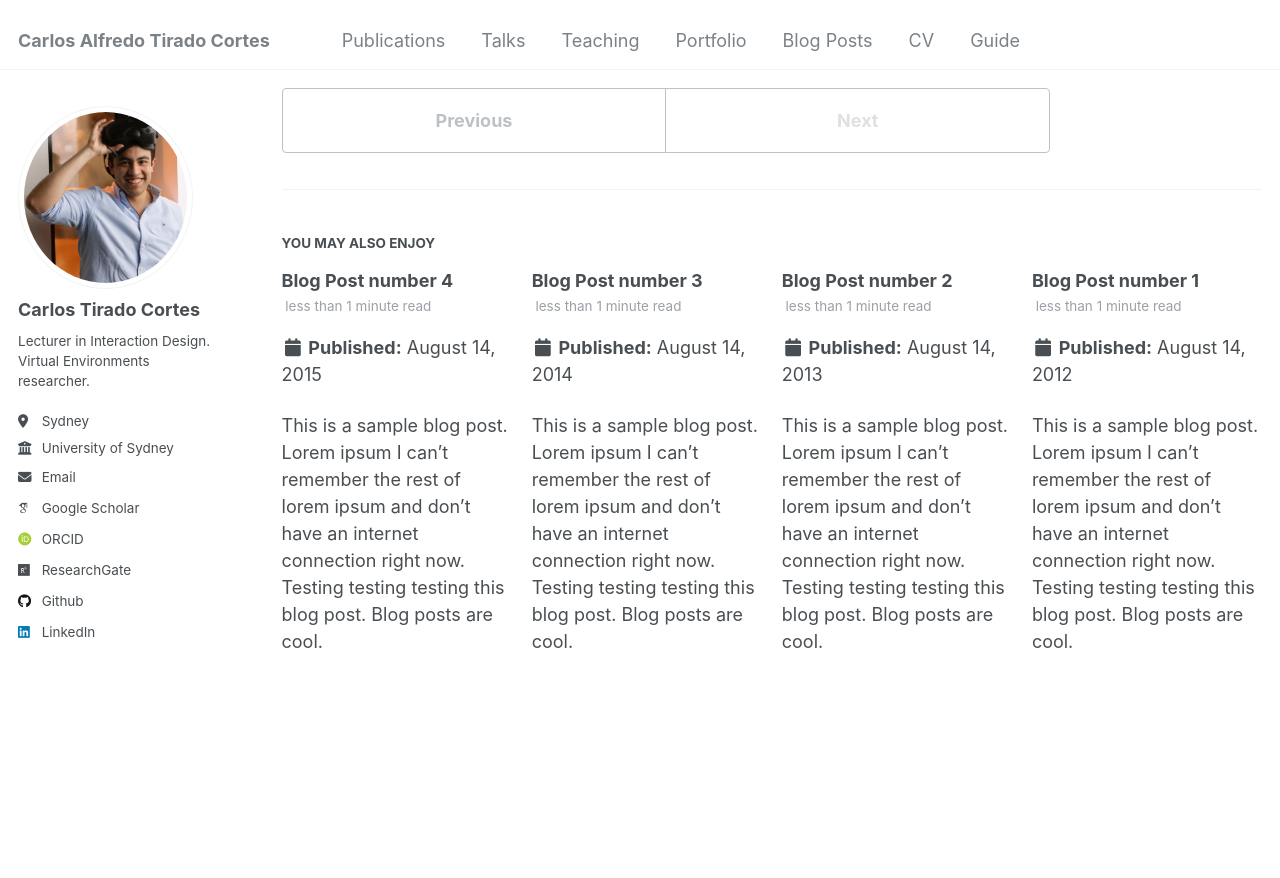
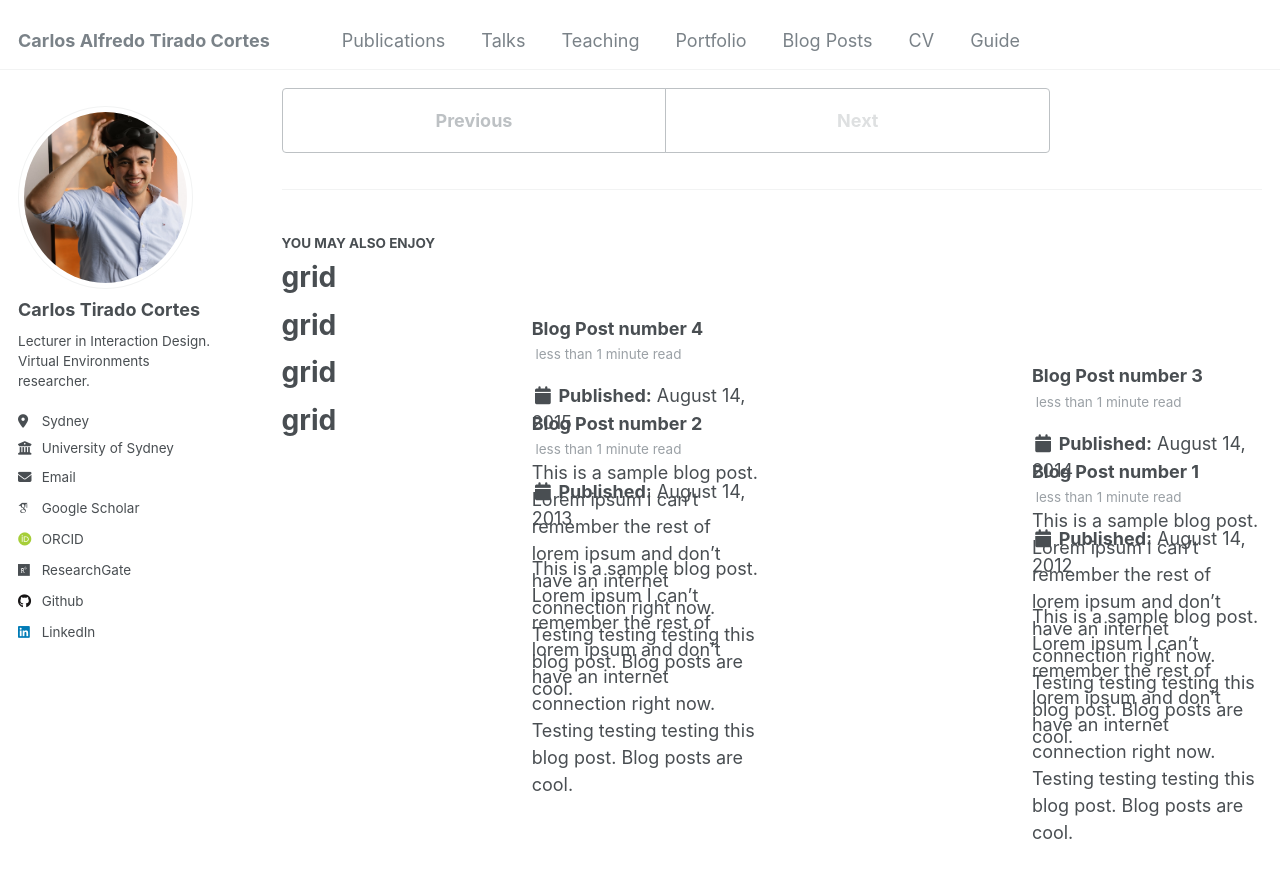
Before and after one commit to catiradocortes/catiradocortes.github.io, a Jekyll site: the page built from _posts/2199-01-01-future-post.md, in a window 1280 px wide and 900 px high, scrolled down 505 px. Shown: the top 878 px of the window. Built offline with Jekyll 4.4.1, drawn with Linux system fonts in a browser that asks for light colours; some web fonts are replaced.

Commit message:
more debugging

```diff
--- a/_includes/archive-single.html
+++ b/_includes/archive-single.html
@@ -11,6 +11,8 @@
 {% else %}
   {% assign title = post.title %}
 {% endif %}
+
+<h1> {{ include.type }}</h1>
 
 <div class="{{ include.type | default: "list" }}__item">
   <article class="archive__item" itemscope itemtype="http://schema.org/CreativeWork">
```
